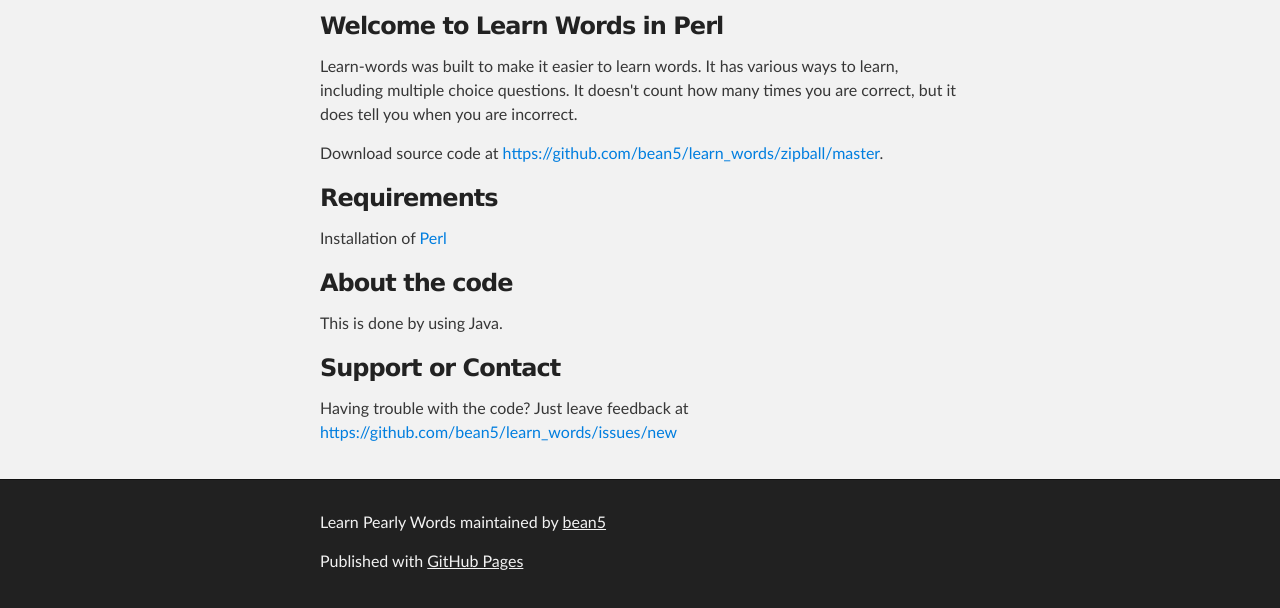
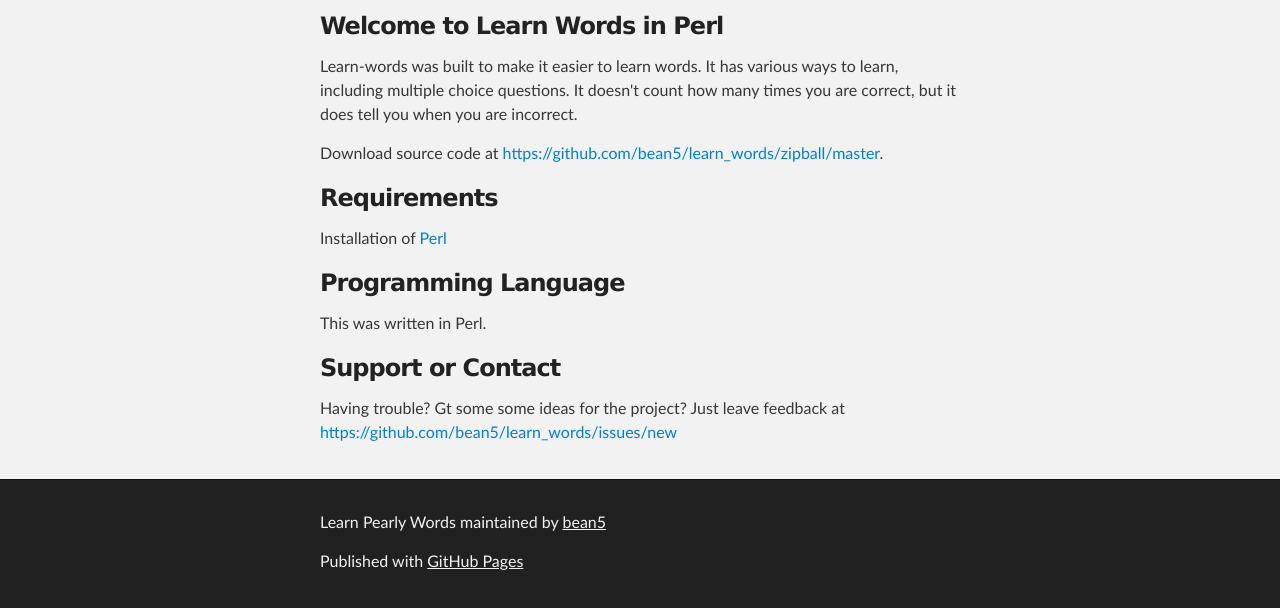
Before and after one commit to bean5/learn_words, a plain HTML site: page index.html in a window 1280 px wide. Shown: the part 252-860 px from the top of the page. Drawn offline with Linux system fonts and the light colour scheme.

Commit message:
Create gh-pages branch via GitHub

```diff
--- a/index.html
+++ b/index.html
@@ -44,14 +44,14 @@
 <p>Installation of <a href="http://www.perl.org/get.html">Perl</a></p>
 
 <h3>
-<a name="about-the-code" class="anchor" href="#about-the-code"><span class="octicon octicon-link"></span></a>About the code</h3>
+<a name="programming-language" class="anchor" href="#programming-language"><span class="octicon octicon-link"></span></a>Programming Language</h3>
 
-<p>This is done by using Java. </p>
+<p>This was written in Perl.</p>
 
 <h3>
 <a name="support-or-contact" class="anchor" href="#support-or-contact"><span class="octicon octicon-link"></span></a>Support or Contact</h3>
 
-<p>Having trouble with the code? Just leave feedback at <a href="https://github.com/bean5/learn_words/issues/new">https://github.com/bean5/learn_words/issues/new</a></p>
+<p>Having trouble? Gt some some ideas for the project? Just leave feedback at <a href="https://github.com/bean5/learn_words/issues/new">https://github.com/bean5/learn_words/issues/new</a></p>
       </section>
     </div>
 
--- a/params.json
+++ b/params.json
@@ -1 +1 @@
-{"name":"Learn Pearly Words","tagline":"Learn new vocabulary using a simple program","body":"### Welcome to Learn Words in Perl\r\nLearn-words was built to make it easier to learn words. It has various ways to learn, including multiple choice questions. It doesn't count how many times you are correct, but it does tell you when you are incorrect.\r\n\r\nDownload source code at [https://github.com/bean5/learn_words/zipball/master](https://github.com/bean5/learn_words/zipball/master).\r\n\r\n### Requirements\r\nInstallation of [Perl](http://www.perl.org/get.html)\r\n\r\n### About the code\r\nThis is done by using Java. \r\n\r\n### Support or Contact\r\nHaving trouble with the code? Just leave feedback at [https://github.com/bean5/learn_words/issues/new](https://github.com/bean5/learn_words/issues/new)","google":"","note":"Don't delete this file! It's used internally to help with page regeneration."}
+{"name":"Learn Pearly Words","tagline":"Learn new vocabulary using a simple program","body":"### Welcome to Learn Words in Perl\r\nLearn-words was built to make it easier to learn words. It has various ways to learn, including multiple choice questions. It doesn't count how many times you are correct, but it does tell you when you are incorrect.\r\n\r\nDownload source code at [https://github.com/bean5/learn_words/zipball/master](https://github.com/bean5/learn_words/zipball/master).\r\n\r\n### Requirements\r\nInstallation of [Perl](http://www.perl.org/get.html)\r\n\r\n### Programming Language\r\nThis was written in Perl.\r\n\r\n### Support or Contact\r\nHaving trouble? Gt some some ideas for the project? Just leave feedback at [https://github.com/bean5/learn_words/issues/new](https://github.com/bean5/learn_words/issues/new)","google":"","note":"Don't delete this file! It's used internally to help with page regeneration."}
```
